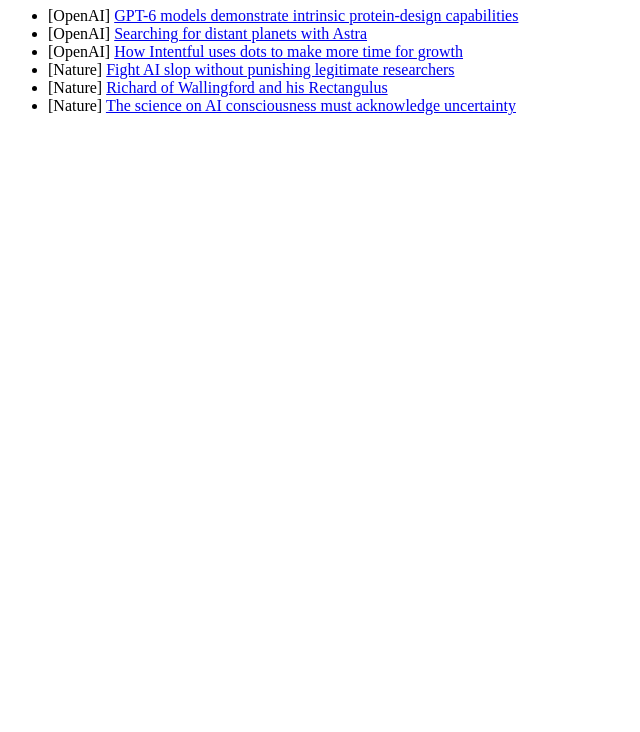
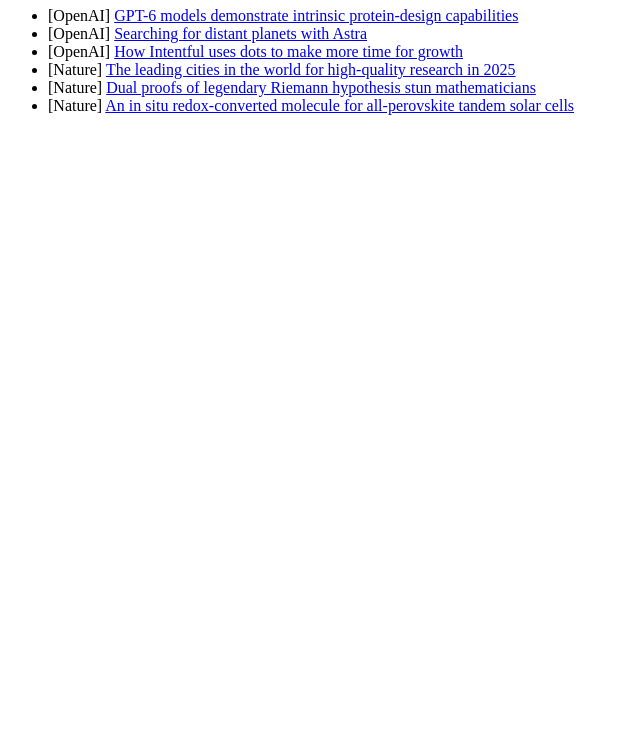
Before and after one commit to FloodTao/my-news-factory, a plain HTML site: page index.html in a window 1280 px wide. Shown: the part 68-800 px from the top of the page, without its empty margins (0-640 px from the left). Drawn offline with Linux system fonts and the light colour scheme.

Commit message:
Update News Report

```diff
--- a/index.html
+++ b/index.html
@@ -1 +1 @@
-<html><meta charset='utf-8'><body><h1>今日全球资讯</h1><ul><li>[OpenAI] <a href='https://openai.com/index/gpt-6-models-demonstrate-intrinsic-protein-design-capabilities'>GPT-6 models demonstrate intrinsic protein-design capabilities</a></li><li>[OpenAI] <a href='https://openai.com/index/searching-for-distant-planets-with-astra'>Searching for distant planets with Astra</a></li><li>[OpenAI] <a href='https://openai.com/business/customer-stories/intentful-dots'>How Intentful uses dots to make more time for growth</a></li><li>[Nature] <a href='https://www.nature.com/articles/d41586-026-03824-3'>Fight AI slop without punishing legitimate researchers</a></li><li>[Nature] <a href='https://www.nature.com/articles/d41586-026-03725-5'>Richard of Wallingford and his Rectangulus</a></li><li>[Nature] <a href='https://www.nature.com/articles/d41586-026-03822-5'>The science on AI consciousness must acknowledge uncertainty</a></li></ul></body></html>
+<html><meta charset='utf-8'><body><h1>今日全球资讯</h1><ul><li>[OpenAI] <a href='https://openai.com/index/gpt-6-models-demonstrate-intrinsic-protein-design-capabilities'>GPT-6 models demonstrate intrinsic protein-design capabilities</a></li><li>[OpenAI] <a href='https://openai.com/index/searching-for-distant-planets-with-astra'>Searching for distant planets with Astra</a></li><li>[OpenAI] <a href='https://openai.com/business/customer-stories/intentful-dots'>How Intentful uses dots to make more time for growth</a></li><li>[Nature] <a href='https://www.nature.com/articles/d41586-026-03468-3'>The leading cities in the world for high-quality research in 2025</a></li><li>[Nature] <a href='https://www.nature.com/articles/d41586-026-03853-y'>Dual proofs of legendary Riemann hypothesis stun mathematicians</a></li><li>[Nature] <a href='https://www.nature.com/articles/s41586-026-11465-9'>An in situ redox-converted molecule for all-perovskite tandem solar cells</a></li></ul></body></html>
```
